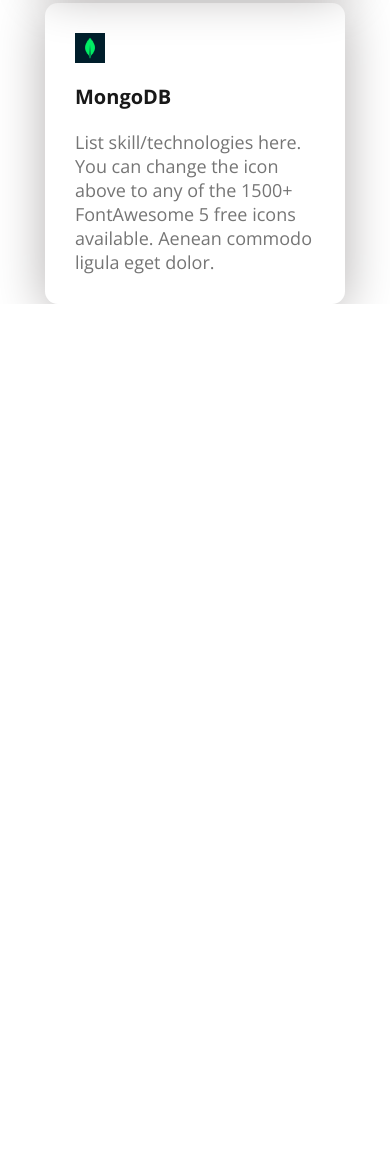
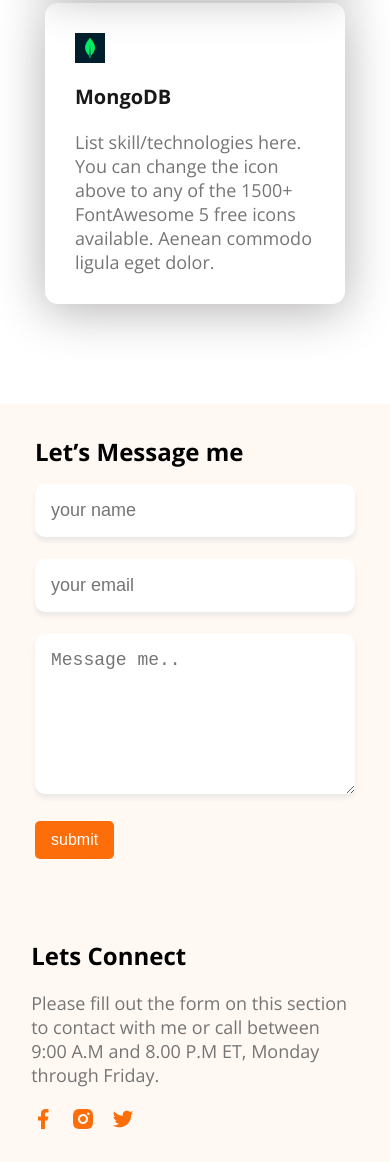
Before and after one commit to Palok123/Portfolio_website, a plain HTML site: page index.html in a window 390 px wide. Shown: the part 3393-4555 px from the top of the page. Before the commit the page ends 3697 px from the top, so only its background shows below. Drawn offline with nearby package versions, Linux system fonts and the light colour scheme.

Commit message:
footer section added

```diff
--- a/index.html
+++ b/index.html
@@ -89,5 +89,23 @@
             </div>
         </section>
     </main>
+    <footer>
+        <div class="footer-content">
+            <h2>Lets Connect</h2>
+            <p class="section-text-style">Please fill out the form on this section to contact with me or call between 9:00 A.M and 8.00 P.M ET, Monday through Friday.</p>
+            <div class="footer-logo">
+                <img src="images/icons/facebook.png" alt="facebook-logo">
+                <img src="images/icons/insta.png" alt="insta-logo">
+                <img src="images/icons/twitter.png" alt="">
+            </div>
+        </div>
+        <div class="message-me">
+            <h2 >Let’s Message me</h2>
+             <input class="section-text-style" type="text" placeholder="your name"><br><br>
+             <input class="section-text-style" type="email" placeholder="your email"><br><br>
+             <textarea class="section-text-style" name="messge" id="text-message" placeholder="Message me.."></textarea><br><br>
+             <button  class="btn">submit</button>
+        </div>
+    </footer>
 </body>
 </html>
--- a/style.css
+++ b/style.css
@@ -254,3 +254,52 @@ nav{
     grid-template-columns: repeat(1,1fr);
   }
  }
+ /* footer style */
+ footer{
+  background-color: #FFF8F3;
+  margin-top: 100px;
+  padding: 10%;
+  display: flex;
+  gap: 5rem;
+
+ }
+ input,textarea{
+ width: 400px;
+ padding: 1rem;
+ border: none;
+ border-radius: 10px;
+ box-shadow: 0 4px 4px rgba(224, 224, 224, 0.651);
+ }
+ textarea{
+  height: 180px;
+ }
+ .message-me h2{
+  margin-bottom: 1rem;
+ }
+ .footer-logo{
+  display: flex;
+  gap: 1rem;
+ }
+ .footer-content{
+  width: 50%;
+  display: flex;
+  flex-direction: column ;
+  gap: 1.2rem;
+ }
+ @media  screen and (max-width:992px) {
+  footer{
+    flex-direction: column-reverse;
+    align-items: center;
+    padding: 8%;
+  }
+  .footer-content{
+    width: 100%;
+  }
+  input,textarea{
+  width: 320px;
+
+ }
+ textarea{
+  height: 160px;
+ }
+ }
```
